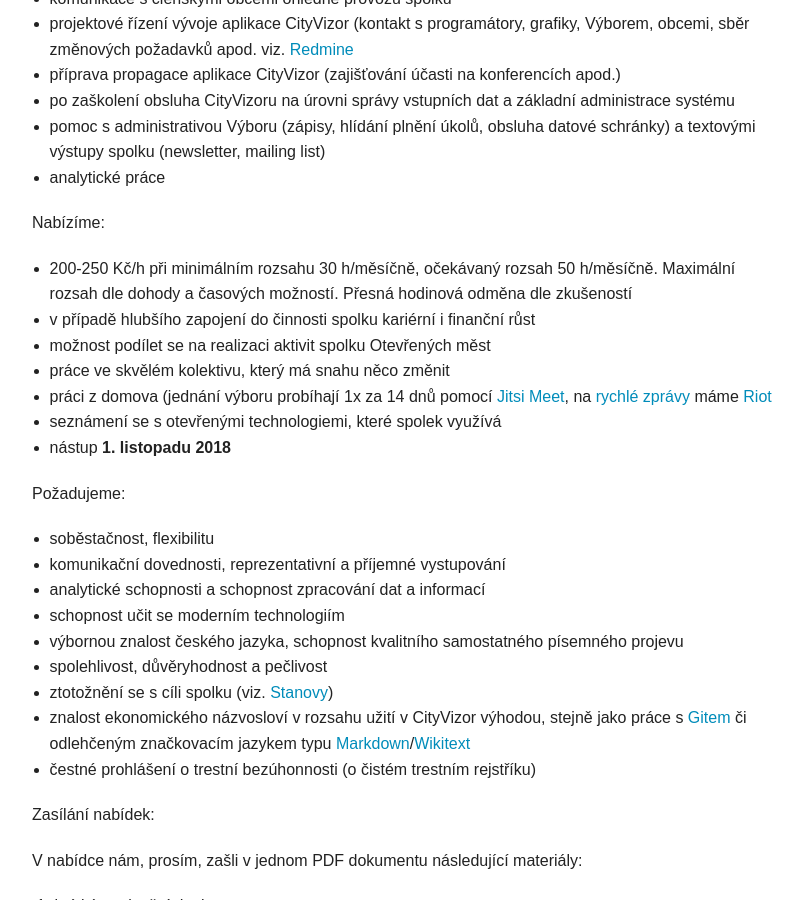
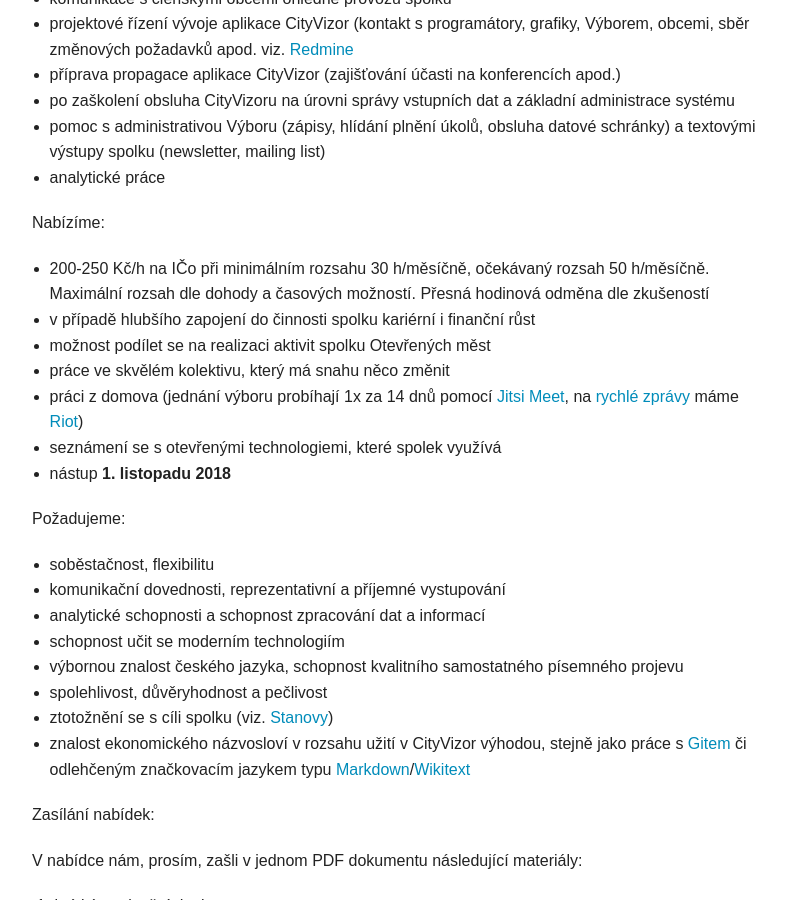
Before and after one commit to otevrenamesta/otevrenamesta.github.io, a Jekyll site: the page built from _posts/2018-09-27-vyberove_rizeni_na_asistenta_Vyboru_a_projektoveho_manazera_aplikace_Cityvizor_2018.md, in a window 1280 px wide and 900 px high, scrolled down 493 px. Shown: the whole window, without its empty margins (353-1156 px from the left). Built offline with Jekyll 4.4.1, drawn with Linux system fonts in a browser that asks for light colours; nearby versions of some CDN libraries; library files that are not in the unit come from our copies.

Commit message:
+výběrové řízení na asistenta

```diff
--- a/_posts/2018-09-27-vyberove_rizeni_na_asistenta_Vyboru_a_projektoveho_manazera_aplikace_Cityvizor_2018.md
+++ b/_posts/2018-09-27-vyberove_rizeni_na_asistenta_Vyboru_a_projektoveho_manazera_aplikace_Cityvizor_2018.md
@@ -16,11 +16,11 @@ Poptávaná činnost:
 - analytické práce
 
 Nabízíme:
-- 200-250 Kč/h při minimálním rozsahu 30 h/měsíčně, očekávaný rozsah 50 h/měsíčně. Maximální rozsah dle dohody a časových možností. Přesná hodinová odměna dle zkušeností
+- 200-250 Kč/h na IČo při minimálním rozsahu 30 h/měsíčně, očekávaný rozsah 50 h/měsíčně. Maximální rozsah dle dohody a časových možností. Přesná hodinová odměna dle zkušeností
 - v případě hlubšího zapojení do činnosti spolku kariérní i finanční růst
 - možnost podílet se na realizaci aktivit spolku Otevřených měst
 - práce ve skvělém kolektivu, který má snahu něco změnit
-- práci z domova (jednání výboru probíhají 1x za 14 dnů pomocí [Jitsi Meet](https://en.wikipedia.org/wiki/Jitsi#Jitsi_Meet), na [rychlé zprávy](https://cs.wikipedia.org/wiki/Instant_messaging) máme [Riot](https://en.wikipedia.org/wiki/Matrix_(communication_protocol)#Clients)
+- práci z domova (jednání výboru probíhají 1x za 14 dnů pomocí [Jitsi Meet](https://en.wikipedia.org/wiki/Jitsi#Jitsi_Meet), na [rychlé zprávy](https://cs.wikipedia.org/wiki/Instant_messaging) máme [Riot](https://en.wikipedia.org/wiki/Matrix_(communication_protocol)#Clients))
 - seznámení se s otevřenými technologiemi, které spolek využívá
 - nástup **1. listopadu 2018**
 
@@ -33,7 +33,6 @@ Požadujeme:
 - spolehlivost, důvěryhodnost a pečlivost
 - ztotožnění se s cíli spolku (viz. [Stanovy](https://gitlab.com/otevrenamesta/documents/blob/a6c70d153b91cf1c7d125c869608fb964114c1e5/listiny/stanovy.pdf))
 - znalost ekonomického názvosloví v rozsahu užití v CityVizor výhodou, stejně jako práce s [Gitem](https://cs.wikipedia.org/wiki/Git) či odlehčeným značkovacím jazykem typu [Markdown](https://cs.wikipedia.org/wiki/Markdown)/[Wikitext](https://cs.wikipedia.org/wiki/Wikitext)
-- čestné prohlášení o trestní bezúhonnosti (o čistém trestním rejstříku)
 
 Zasílání nabídek:
 
```
